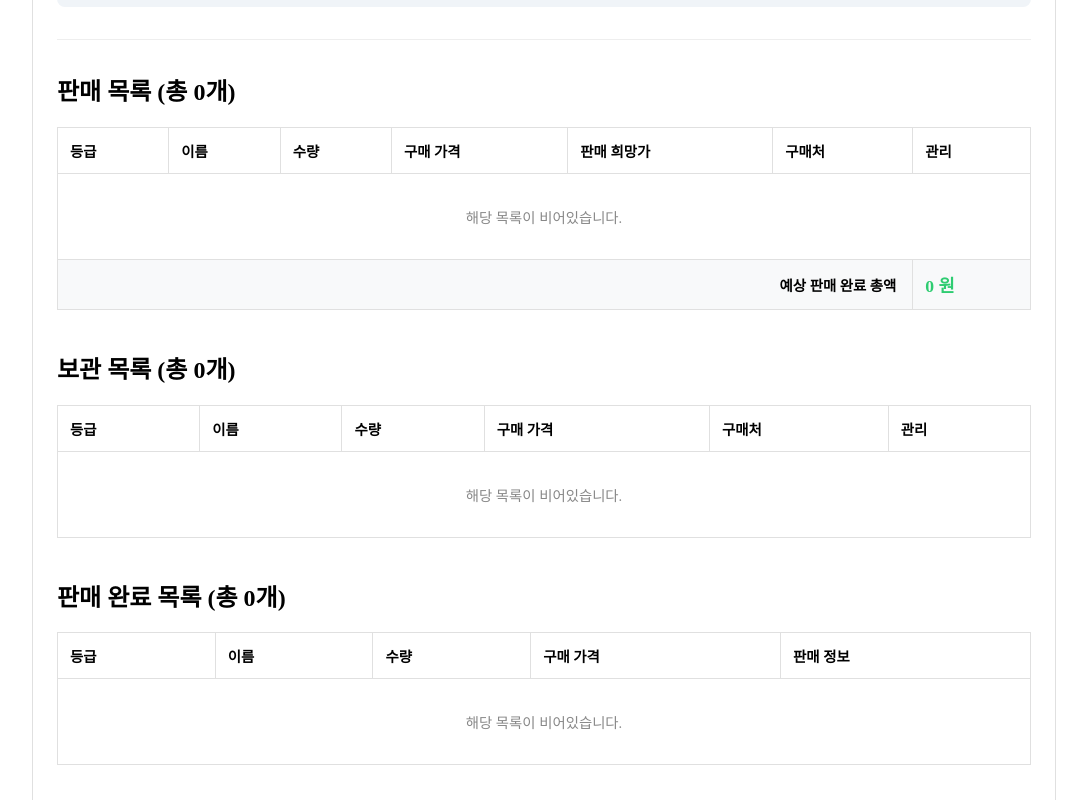
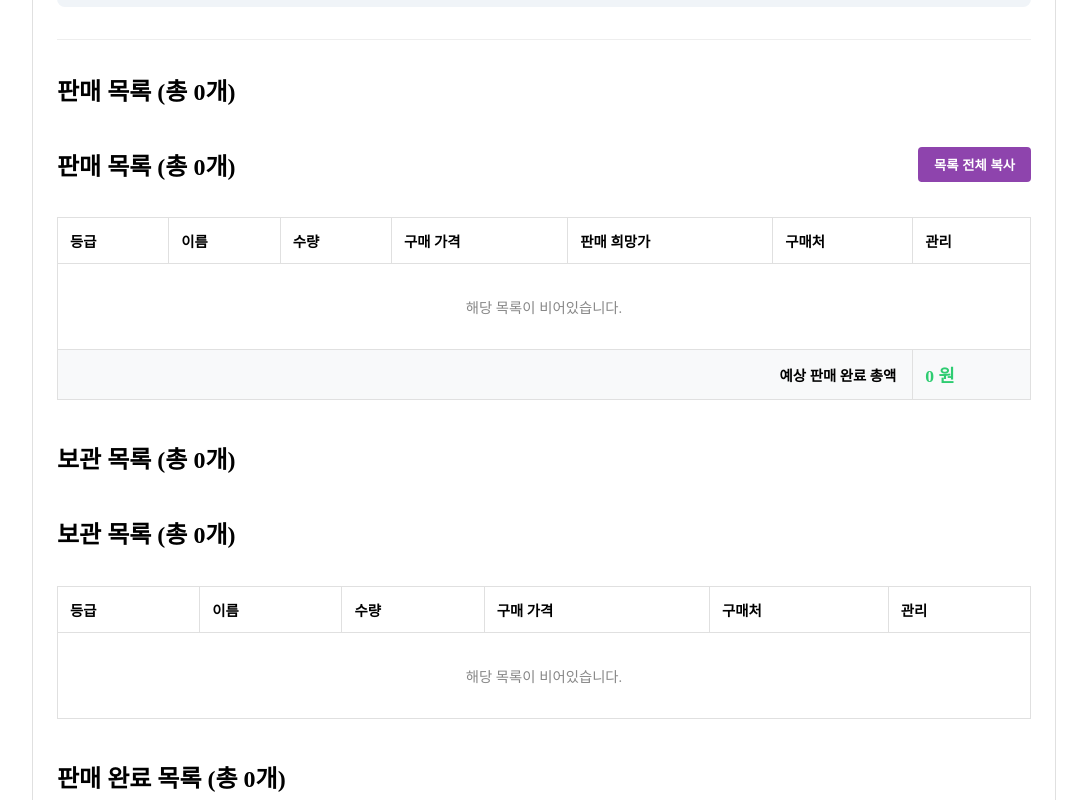
Before and after one commit to ungit003/gundam-inventory, a Vue app: page / in a window 1280 px wide. Shown: the part 1720-2520 px from the top of the page, without its empty margins (96-1183 px from the left). Built offline with nearby package versions, Linux system fonts and the light colour scheme.

Commit message:
개별 내용 복사 삭제 및 전체 내용 복사 추가

```diff
--- a/src/components/GundamList.vue
+++ b/src/components/GundamList.vue
@@ -15,11 +15,60 @@ defineProps({
   items: { type: Array, required: true },
   listType: { type: String, required: true },
 });
+
+/**
+ * '판매 목록' 전체를 클립보드에 복사하는 함수입니다.
+ */
+const copySalesListToClipboard = async () => {
+  // 1. 목록이 비어있으면 사용자에게 알리고 함수를 종료합니다.
+  if (props.items.length === 0) {
+    alert('복사할 판매 목록이 없습니다.');
+    return;
+  }
+
+  // 2. map을 사용해 각 아이템을 정해진 형식의 문자열로 변환합니다.
+  const allItemsText = props.items.map(item => {
+    const salePrice = item.desiredSalePrice
+      ? `${item.desiredSalePrice.toLocaleString()}원`
+      : '가격 미정';
+    // 각 아이템 정보를 하나의 문자열 덩어리로 만듭니다.
+    return `[제품명] ${item.name} / [등급] ${item.grade} / [판매 희망가] ${salePrice}`;
+  }).join('\n'); // 3. join('\n')을 사용해 각 아이템 문자열을 줄바꿈으로 연결합니다.
+
+  // 4. 최종적으로 만들어진 전체 텍스트 블록을 정의합니다.
+  const textToCopy = `
+== 건담 판매 목록 ==
+${allItemsText}
+
+[상세 설명]
+(여기에 공통 상세 설명을 입력하세요)
+  `.trim();
+
+  try {
+    // 5. Clipboard API를 사용하여 전체 텍스트를 클립보드에 복사합니다.
+    await navigator.clipboard.writeText(textToCopy);
+    alert('판매 목록 전체가 클립보드에 복사되었습니다.');
+  } catch (err) {
+    console.error('클립보드 복사 실패:', err);
+    alert('클립보드 복사에 실패했습니다.');
+  }
+};
 </script>
 
 <template>
   <div class="list-section">
     <h2>{{ title }} (총 {{ items.length }}개)</h2>
+    <div class="list-header">
+      <h2>{{ title }} (총 {{ items.length }}개)</h2>
+      <!-- '판매 목록'일 때만 '전체 복사' 버튼을 보여줍니다. -->
+      <button
+        v-if="listType === 'sale'"
+        @click="copySalesListToClipboard"
+        class="copy-all-button"
+      >
+        목록 전체 복사
+      </button>
+    </div>
     <table>
       <!-- [역할 2: 테이블 구조 정의] -->
       <!-- 테이블의 전체적인 구조(헤더, 푸터)를 정의하는 것은 여전히 매니저의 역할입니다. -->
@@ -81,6 +130,20 @@ defineProps({
 .list-section {
   margin-bottom: 2.5rem;
 }
+.list-header {
+  display: flex;
+  justify-content: space-between;
+  align-items: center;
+}
+.copy-all-button {
+  border: none;
+  padding: 0.5rem 1rem;
+  background-color: #8e44ad; /* 보라색 계열 */
+  color: white;
+  border-radius: 4px;
+  cursor: pointer;
+  font-weight: bold;
+}
 table {
   width: 100%;
   border-collapse: collapse;
--- a/src/components/GundamListItem.vue
+++ b/src/components/GundamListItem.vue
@@ -25,40 +25,6 @@ const props = defineProps({
     required: true,
   }
 });
-
-/**
- * 아이템 정보를 클립보드에 복사하는 함수입니다.
- * 비동기(async) 함수로 작성해야 navigator.clipboard API를 안정적으로 사용할 수 있습니다.
- */
-const copyToClipboard = async () => {
-  // 1. 복사할 텍스트 템플릿을 정의합니다.
-  //    - props.item에서 필요한 정보를 가져와 조합합니다.
-  //    - 가격 정보가 없을 경우를 대비해 '가격 미정'과 같은 대체 텍스트를 사용합니다.
-  const item = props.item;
-  const salePrice = item.desiredSalePrice
-    ? `${item.desiredSalePrice.toLocaleString()}원`
-    : '가격 미정';
-
-  const textToCopy = `
-[제품명] ${item.name}
-[등급] ${item.grade}
-[판매 희망가] ${salePrice}
-[상세 설명] ${item.details || '상세 설명 없음'}
-  `.trim(); // trim()은 앞뒤의 불필요한 공백을 제거합니다.
-
-  try {
-    // 2. 브라우저의 Clipboard API를 사용하여 텍스트를 클립보드에 복사합니다.
-    await navigator.clipboard.writeText(textToCopy);
-
-    // 3. 사용자에게 성공 피드백을 제공합니다. (alert 대신 더 나은 UI를 사용할 수도 있습니다.)
-    alert('판매 정보가 클립보드에 복사되었습니다.');
-
-  } catch (err) {
-    // 4. 복사에 실패했을 경우(예: 오래된 브라우저, 보안 설정 등) 에러를 처리합니다.
-    console.error('클립보드 복사 실패:', err);
-    alert('클립보드 복사에 실패했습니다. 브라우저 설정을 확인해주세요.');
-  }
-};
 </script>
 
 <template>
@@ -98,7 +64,6 @@ const copyToClipboard = async () => {
 
       <!-- (상황 2) '판매 목록'일 때의 관리 버튼 -->
       <div v-else-if="props.listType === 'sale'" class="button-group">
-        <button @click.stop="copyToClipboard" class="action-button copy">내용 복사</button>
         <button @click.stop="inventoryStore.moveToStorage(props.item.id)" class="action-button move">보관 목록으로</button>
         <!-- 판매 완료 버튼은 UI 모달을 여는 것이므로 uiStore의 액션을 호출합니다. -->
         <button @click.stop="uiStore.openSaleModal(props.item.id)" class="action-button complete">판매 완료</button>
@@ -154,9 +119,6 @@ const copyToClipboard = async () => {
 .action-button.delete { background-color: #e74c3c; }
 .action-button.complete { background-color: #2ecc71; }
 .action-button.mini { padding: 0.2rem 0.5rem; font-size: 0.75rem; }
-.action-button.copy {
-  background-color: #8e44ad; /* 보라색 계열 */
-}
 
 .sale-info-group {
   display: flex;
```
